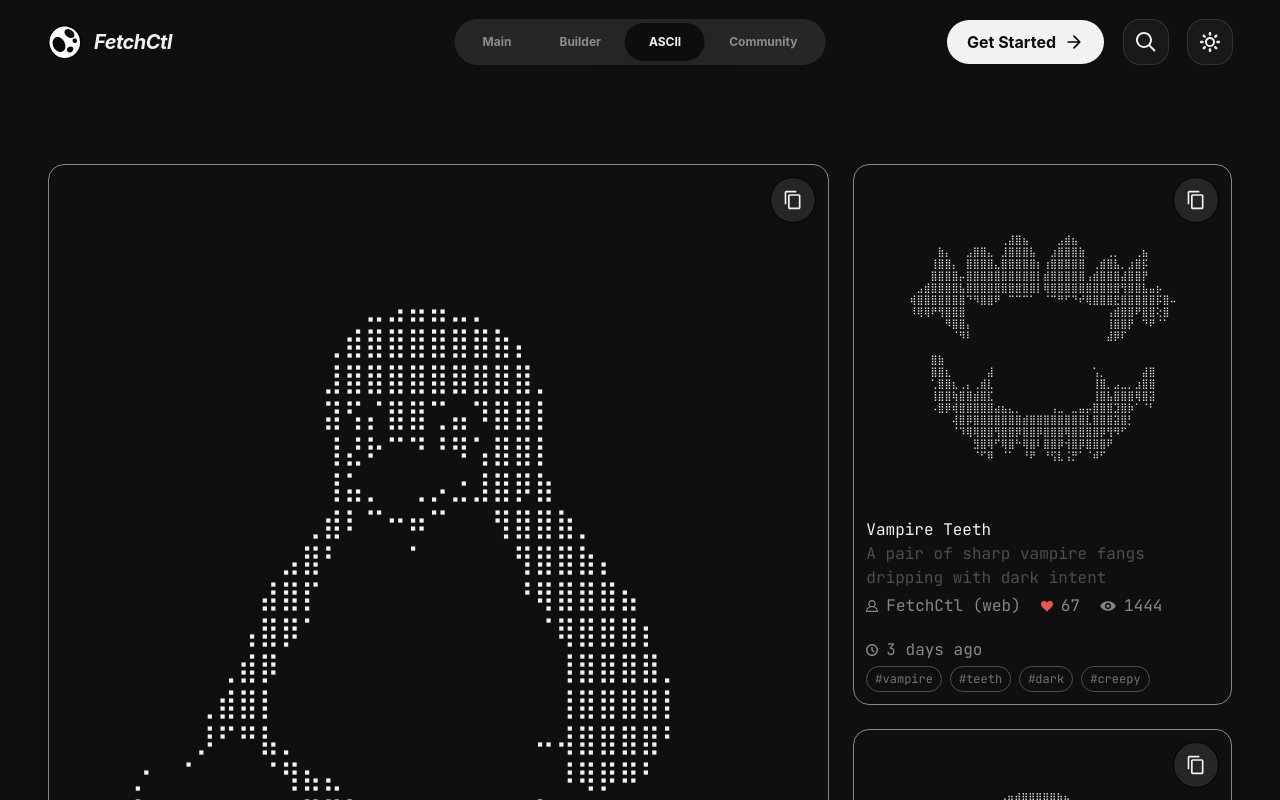
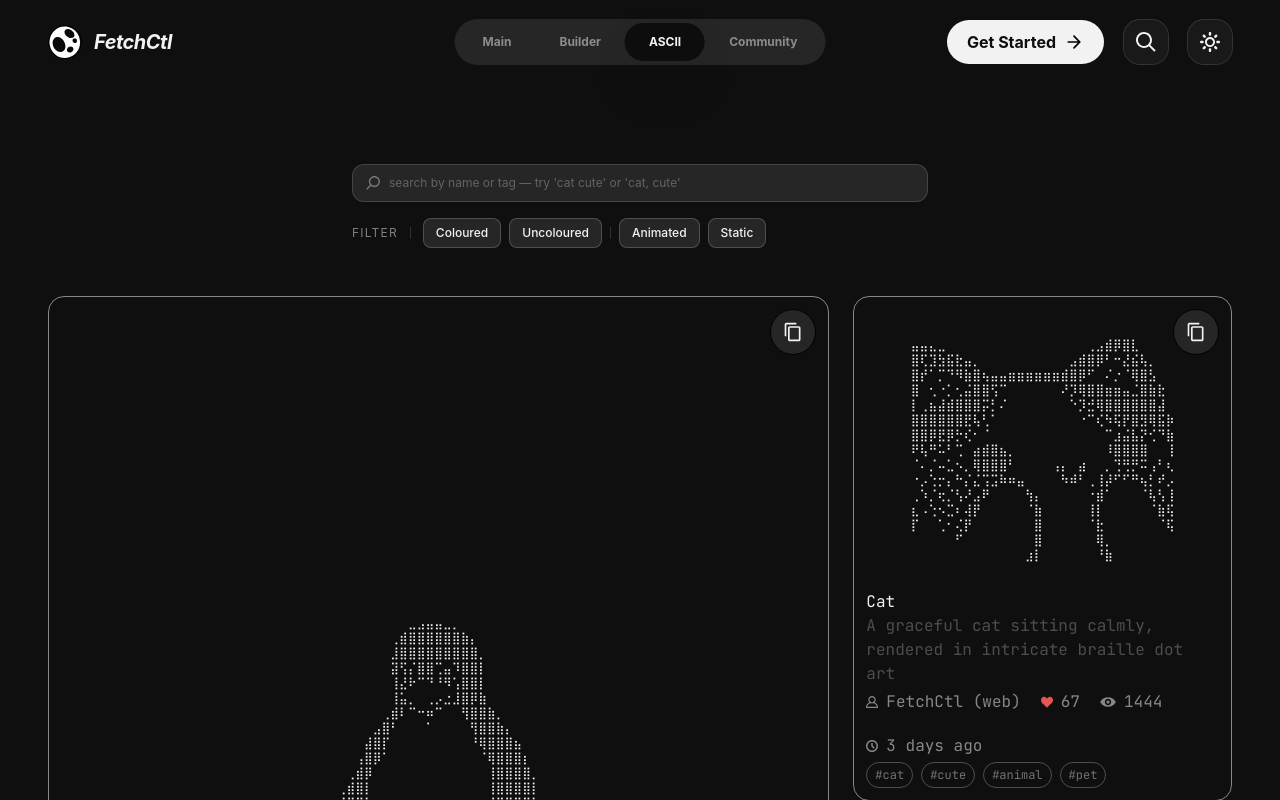
Before and after one commit to HlibSamodin11/FetchCtl, a React (Vite) app: page /ascii in a window 1280 px wide. Shown: the top 800 px of the page. Built offline with nearby package versions, Linux system fonts and the light colour scheme; no server answers.

Commit message:
fixed the scaling / grid + ascii filter

```diff
--- /dev/null
+++ b/src/components/AsciiFilters.jsx
@@ -0,0 +1,100 @@
+import { useState } from 'react';
+
+const colorOptions = [
+  { label: 'Coloured', value: 'coloured' },
+  { label: 'Uncoloured', value: 'un-coloured' },
+];
+
+const animOptions = [
+  { label: 'Animated', value: 'animated' },
+  { label: 'Static', value: 'un-animated' },
+];
+
+function AsciiFilters({ items, children }) {
+  const [search, setSearch] = useState('');
+  const [colors, setColors] = useState([]);
+  const [anims, setAnims] = useState([]);
+
+  function toggleColor(val) {
+    setColors(prev => prev.includes(val) ? prev.filter(f => f !== val) : [...prev, val]);
+  }
+
+  function toggleAnim(val) {
+    setAnims(prev => prev.includes(val) ? prev.filter(f => f !== val) : [...prev, val]);
+  }
+
+  // split by comma, slash or space — so 'cat cute' and 'cat, cute' both work
+  const terms = search.split(/[,/ ]+/).map(t => t.trim().toLowerCase()).filter(Boolean);
+
+  const filtered = items.filter(item => {
+    if (colors.length && !colors.includes(item.color)) return false;
+    if (anims.length && !anims.includes(item.animation)) return false;
+    if (!terms.length) return true;
+    return terms.every(t => item.name.toLowerCase().includes(t) || item.tags.some(tag => tag.toLowerCase().includes(t)));
+  });
+
+  return (
+    <>
+      <div className="w-full max-w-xl mx-auto flex flex-col gap-4 mb-12">
+
+        <div className="relative">
+          <svg className="absolute left-3.5 top-1/2 -translate-y-1/2 w-3.5 h-3.5 pointer-events-none scale-x-[-1]">
+            <use href="/sprite.svg#icon-search" className="fill-accent-text/40" />
+          </svg>
+          <input
+            type="text"
+            placeholder="search by name or tag — try 'cat cute' or 'cat, cute'"
+            value={search}
+            onChange={e => setSearch(e.target.value)}
+            className="w-full bg-accent-bg border border-accent-text/15 text-accent-text text-xs rounded-xl pl-9 pr-8 py-2.5 outline-none focus:border-accent-text/40 transition-colors placeholder:text-accent-text/30"
+          />
+          {search && (
+            <button
+              onClick={() => setSearch('')}
+              className="absolute right-3 top-1/2 -translate-y-1/2 text-accent-text/30 hover:text-accent-text/70 transition-colors text-xs leading-none"
+            >
+              ✕
+            </button>
+          )}
+        </div>
+
+        <div className="flex items-center gap-2 flex-wrap">
+          <span className="text-accent-text/50 text-xs tracking-widest uppercase mr-1">Filter</span>
+          <div className="w-px h-3 bg-accent-text/15 mr-1" />
+          {colorOptions.map(f => (
+            <button
+              key={f.value}
+              onClick={() => toggleColor(f.value)}
+              className={`px-3 py-1.5 rounded-lg text-xs font-medium border transition-all duration-200 ${
+                colors.includes(f.value)
+                  ? 'bg-accent-text text-bg border-accent-text'
+                  : 'bg-accent-bg text-accent-text border-accent-text/20 hover:border-accent-text/50'
+              }`}
+            >
+              {f.label}
+            </button>
+          ))}
+          <div className="w-px h-3 bg-accent-text/15" />
+          {animOptions.map(f => (
+            <button
+              key={f.value}
+              onClick={() => toggleAnim(f.value)}
+              className={`px-3 py-1.5 rounded-lg text-xs font-medium border transition-all duration-200 ${
+                anims.includes(f.value)
+                  ? 'bg-accent-text text-bg border-accent-text'
+                  : 'bg-accent-bg text-accent-text border-accent-text/20 hover:border-accent-text/50'
+              }`}
+            >
+              {f.label}
+            </button>
+          ))}
+        </div>
+
+      </div>
+
+      {children(filtered)}
+    </>
+  );
+}
+
+export default AsciiFilters;
--- a/src/pages/Ascii.jsx
+++ b/src/pages/Ascii.jsx
@@ -1,115 +1,90 @@
 import { useState, useRef, useEffect } from 'react';
 import asciiFile from '../assets/ascii.json';
+import AsciiFilters from '../components/AsciiFilters';
 
 function AsciiCard({ item }) {
   const [copied, setCopied] = useState(false);
   const [scale, setScale] = useState(1);
+  const preRef = useRef(null);
+  const boxRef = useRef(null);
 
-  const preRef = useRef(null);
-  const containerRef = useRef(null);
-
-  const handleCopy = () => {
+  function handleCopy() {
     navigator.clipboard.writeText(item.art.join('\n'));
     setCopied(true);
     setTimeout(() => setCopied(false), 1500);
-  };
+  }
 
   useEffect(() => {
-    // sclaes ascii properly on reload
     const pre = preRef.current;
-    const container = containerRef.current;
+    const box = boxRef.current;
+    if (!pre || !box) return;
 
-    const scaleX = container.clientWidth / pre.scrollWidth;
-    const scaleY = container.clientHeight / pre.scrollHeight;
+    function recalc() {
+      const x = box.clientWidth / pre.scrollWidth;
+      const y = box.clientHeight / pre.scrollHeight;
+      setScale(Math.min(x, y, 1));
+    }
 
-    setScale(Math.min(scaleX, scaleY));
-  });
+    recalc();
+
+    const ro = new ResizeObserver(recalc);
+    ro.observe(box);
+    return () => ro.disconnect();
+  }, []);
 
   return (
     <div className="font-jetbrains relative group w-full h-full rounded-2xl border border-reverse/50 hover:border-reverse/70 hover:shadow-md hover:shadow-zinc-700/40 flex flex-col">
       <button
+        onClick={handleCopy}
         className={`absolute top-3 right-3 px-3 py-3 rounded-4xl border text-xs transition-all duration-500 ${
-          copied
-            ? 'bg-green-500 border-green-500 text-white'
-            : 'bg-accent-bg  hover:border-accent-text/30'
+          copied ? 'bg-green-500 border-green-500 text-white' : 'bg-accent-bg hover:border-accent-text/30'
         }`}
-        onClick={handleCopy}
       >
         {copied ? (
-          <svg className="w-4 h-4">
-            <use
-              href="/sprite.svg#icon-tick"
-              className="fill-accent-text "
-            ></use>
-          </svg>
+          <svg className="w-4 h-4"><use href="/sprite.svg#icon-tick" className="fill-accent-text" /></svg>
         ) : (
-          <svg className="w-5 h-5">
-            <use
-              href="/sprite.svg#icon-copy"
-              className="fill-accent-text "
-            ></use>
-          </svg>
+          <svg className="w-5 h-5"><use href="/sprite.svg#icon-copy" className="fill-accent-text" /></svg>
         )}
       </button>
-      <div
-        ref={containerRef}
-        className="flex-1 mt-10 mb-4 w-full flex items-center justify-center overflow-hidden"
-      >
+
+      <div ref={boxRef} className="flex-1 mt-10 mb-4 w-full flex items-center justify-center overflow-hidden">
         <pre
           ref={preRef}
-          style={{ transform: `scale(${scale})` }}
-          className="text-accent-text text-xs leading-tight scale-80 whitespace-pre origin-center font-sans"
+          style={{ transform: `scale(${scale})`, transformOrigin: 'center center' }}
+          className="text-accent-text text-xs leading-tight whitespace-pre font-sans"
         >
           {item.art.join('\n')}
         </pre>
       </div>
 
       <div className="p-3">
-        <h3 className="text-accent-text ">{item.name}</h3>
+        <h3 className="text-accent-text">{item.name}</h3>
         <p className="text-main-text/50">{item.description}</p>
-        <div className="flex gap-5 py-1  flex-wrap">
+
+        <div className="flex gap-5 py-1 flex-wrap">
           <p className="flex items-center gap-2 text-reverse/50">
-            <svg className="h-3 w-3">
-              <use
-                href="/sprite.svg#icon-user"
-                className="fill-reverse/50"
-              ></use>
-            </svg>
+            <svg className="h-3 w-3"><use href="/sprite.svg#icon-user" className="fill-reverse/50" /></svg>
             FetchCtl (web)
           </p>
           <p className="flex items-center gap-2 text-reverse/50">
-            <svg className="h-3 w-3">
-              <use
-                href="/sprite.svg#icon-heart"
-                className="fill-[#E85555] "
-              ></use>
-            </svg>
+            <svg className="h-3 w-3"><use href="/sprite.svg#icon-heart" className="fill-[#E85555]" /></svg>
             67
           </p>
           <p className="flex items-center gap-2 text-reverse/50">
-            <svg className="h-4 w-4">
-              <use
-                href="/sprite.svg#icon-eye "
-                className="fill-reverse/50"
-              ></use>
-            </svg>
+            <svg className="h-4 w-4"><use href="/sprite.svg#icon-eye" className="fill-reverse/50" /></svg>
             1444
           </p>
           <p className="flex items-center gap-2 text-reverse/50">
-            <svg className="h-3 w-3">
-              <use
-                href="/sprite.svg#icon-clock"
-                className="fill-reverse/50"
-              ></use>
-            </svg>
+            <svg className="h-3 w-3"><use href="/sprite.svg#icon-clock" className="fill-reverse/50" /></svg>
             3 days ago
           </p>
         </div>
+
         <ul className="flex flex-wrap gap-2">
-          {item.tags.map((tag) => (
+          {item.tags.map(tag => (
             <li
               key={tag}
-              className="text-xs transition-all text-main-text/80  border border-main-text/50 px-2 py-1 rounded-2xl hover:text-main-text hover:border-main-text"
+              className="text-xs transition-all text-main-text/80 border border-main-text/50 px-2 py-1 rounded-2xl hover:text-main-text hover:border-main-text"
             >
               #{tag}
             </li>
@@ -120,39 +95,38 @@ function AsciiCard({ item }) {
   );
 }
 
+// big card left on even groups, right on odd
+function cardLayout(i) {
+  const group = Math.floor(i / 3);
+  const pos = i % 3;
+  const even = group % 2 === 0;
+  if (pos === 0) return { span: 'lg:col-span-2 lg:row-span-2', order: even ? 'lg:order-first' : 'lg:order-last' };
+  return { span: '', order: even ? 'lg:order-last' : 'lg:order-first' };
+}
+
 function Ascii() {
-  const data = asciiFile.ascii;
-
   return (
-    <section className="bg-bg py-20 flex justify-center  px-6 md:px-12">
+    <section className="bg-bg py-20 flex flex-col items-center px-6 md:px-12">
+      <AsciiFilters items={asciiFile.ascii}>
+        {filtered => (
           <div className="container grid grid-cols-1 sm:grid-cols-1 lg:grid-cols-3 gap-6">
-        {data.map((item, i) => {
-          // Check which group of 3 it is rn
-          const groupIndex = Math.floor(i / 3);
-
-          // true if every second group
-          const reversGroup = groupIndex % 2 === 1;
-
-          // Check what number in group current item is
-          const numInGroup = i % 3;
-
-          //reverses the group
-          const posInGroup = reversGroup ? 1 - numInGroup : numInGroup;
-
-          // sets the big boy
-          const bigBoy = posInGroup === 0;
-
+            {filtered.length > 0 ? (
+              filtered.map((item, i) => {
+                const { span, order } = cardLayout(i);
                 return (
-            <div
-              key={item.id}
-              className={bigBoy ? 'lg:col-span-2 lg:row-span-2' : ''}
-            >
+                  <div key={item.id} className={`${span} ${order}`}>
                     <AsciiCard item={item} />
                   </div>
                 );
-        })}
+              })
+            ) : (
+              <p className="text-main-text text-sm col-span-3 text-center">no results found</p>
+            )}
           </div>
+        )}
+      </AsciiFilters>
     </section>
   );
 }
+
 export default Ascii;
```
Also changed, not shown: src/assets/ascii.json. Lines whose indentation alone changed are shown as unchanged.
